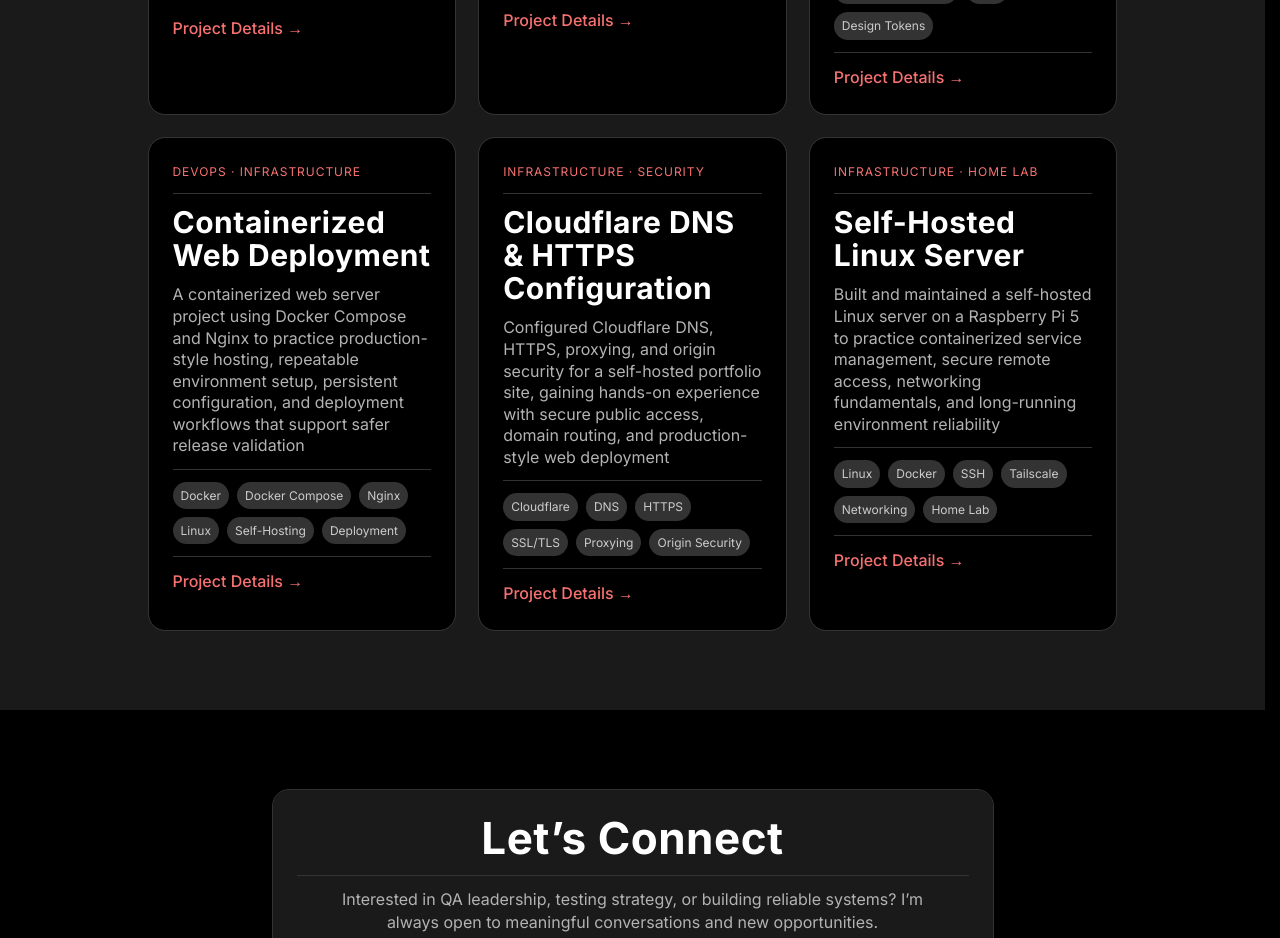
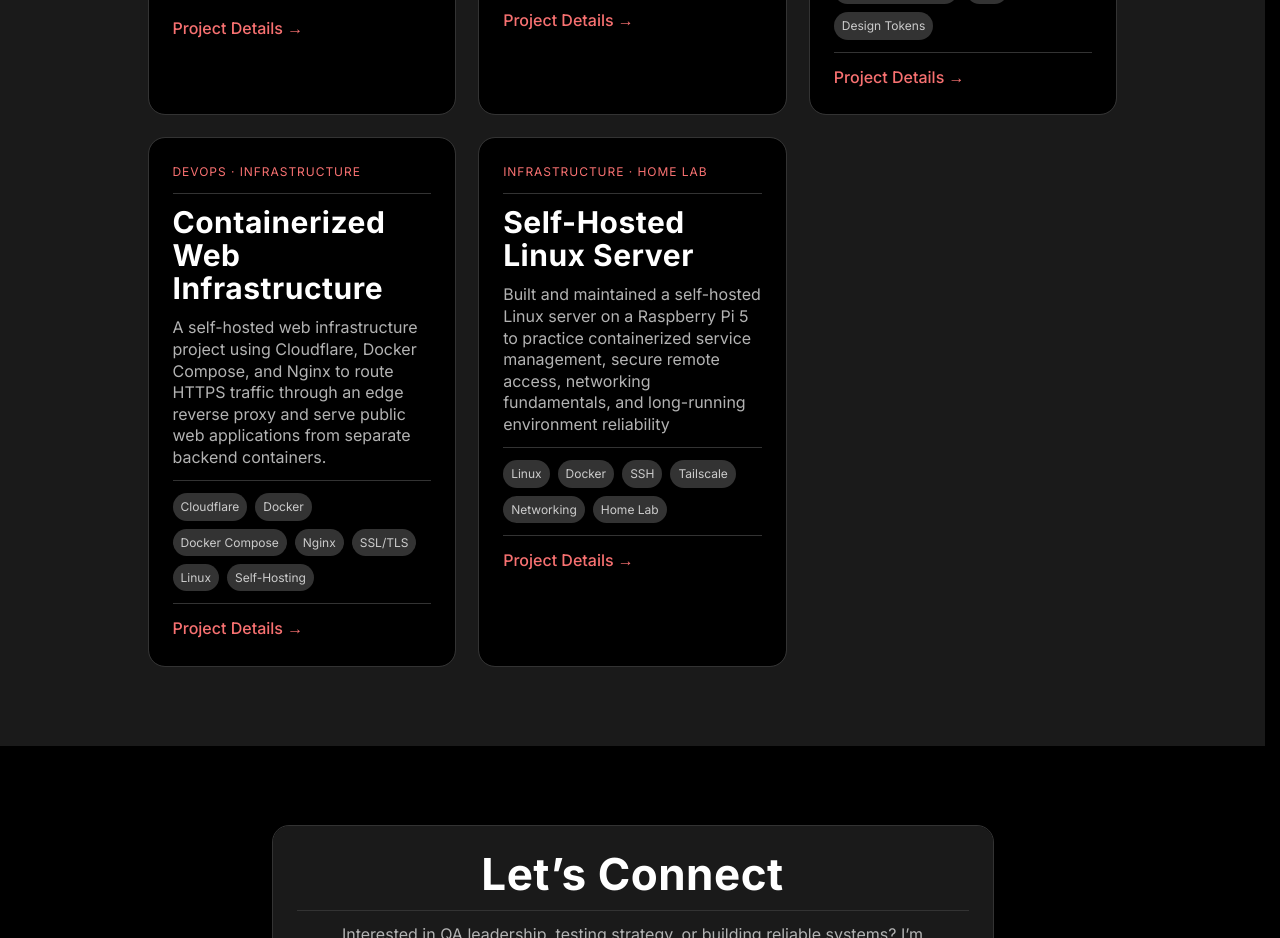
Before and after one commit to Stevenb32/portfolio-site-stevenBorkowskiDev, a React (Vite) app in the folder site/v2-react-tailwind/: page / in a window 1280 px wide. Shown: the part 3520-4458 px from the top of the page. Built offline with nearby package versions, Linux system fonts and the light colour scheme.

Commit message:
combine proects

```diff
--- a/site/v2-react-tailwind/src/data/projectPages.js
+++ b/site/v2-react-tailwind/src/data/projectPages.js
@@ -152,45 +152,103 @@ export const projectPages = [
   {
     id: "dockerized-nginx",
     categories: ["DevOps", "Infrastructure"],
-    title: "Containerized Web Deployment",
-
+    title: "Containerized Web Infrastructure",
     cards: [
       {
         id: "overview",
         title: "Overview",
         paragraphs: [
-          "This project focuses on running a production-style Nginx web server inside a Docker container to serve a static portfolio site from a self-hosted environment. The goal was to move beyond local development servers and deploy a real, long-running web service.",
-          "Nginx is containerized using Docker Compose, with configuration and site files mounted as volumes. This allows the web server to be updated, restarted, or rebuilt without losing configuration or site content, mirroring real-world deployment patterns.",
+          "This project is the self-hosted web infrastructure layer behind my public portfolio site and related web applications. I built it to move beyond local development and practice how real public web traffic is routed, secured, containerized, and served from a long-running Linux environment.",
+          "The setup uses Cloudflare for DNS, HTTPS, and edge proxying, with Docker Compose and Nginx running on my self-hosted server. Public traffic flows through Cloudflare to an Nginx edge reverse proxy container, which then routes requests to separate backend containers that serve static sites and application services.",
+        ],
+      },
+      {
+        id: "architecture",
+        title: "Architecture",
+        paragraphs: [
+          "I separated the deployment into clear infrastructure layers instead of running everything through one basic web server. The edge Nginx container handles public routing, HTTPS configuration, domain redirects, and reverse proxy behavior, while backend containers are responsible for serving the actual site or application content.",
+          "This structure makes the environment easier to understand and extend. The portfolio site can be served from one backend container, while additional projects such as TaskTracker can be routed through their own frontend and API containers under separate subdomains.",
+        ],
+      },
+      {
+        id: "cloudflare-https",
+        title: "Cloudflare & HTTPS",
+        paragraphs: [
+          "Cloudflare acts as the public entry point for the domain. I configured DNS records, proxying, HTTPS behavior, and origin certificate usage so traffic is routed through Cloudflare before reaching my self-hosted server.",
+          "This gave me hands-on experience with domain routing, SSL/TLS concepts, edge-to-origin communication, HTTP-to-HTTPS redirects, certificate behavior, and the practical tradeoffs involved in safely exposing a home-hosted service to the internet.",
+        ],
+      },
+      {
+        id: "containerized-nginx",
+        title: "Containerized Nginx",
+        paragraphs: [
+          "Nginx is managed with Docker Compose so the web infrastructure can be defined as repeatable services instead of manually configured processes. The Compose setup defines container names, ports, restart behavior, Docker networking, mounted configuration files, mounted certificate files, and backend service boundaries.",
+          "Using mounted configuration and site files allows me to update routing rules, certificates, and static content without baking those changes directly into a custom image. This helped me practice a more maintainable deployment style where infrastructure configuration, application files, and runtime containers have clear responsibilities.",
         ],
       },
       {
         id: "highlights",
         title: "Highlights",
         bullets: [
-          "Deployed an Nginx web server as a Docker container for consistent, repeatable hosting.",
-          "Used Docker Compose to define ports, volumes, and restart behavior.",
-          "Mounted site files and Nginx configuration as persistent volumes.",
-          "Separated edge traffic handling (Cloudflare) from the origin web server.",
-          "Enabled safe iteration on site content without rebuilding the container image.",
-          "Gained hands-on experience with container lifecycle management and troubleshooting.",
+          "Configured Cloudflare DNS, HTTPS, proxying, and origin certificate behavior for a self-hosted public domain.",
+          "Built an Nginx edge reverse proxy container to handle public routing, HTTPS redirects, canonical domain redirects, and subdomain routing.",
+          "Served the portfolio site from a separate backend Nginx container instead of combining edge routing and static file serving into one service.",
+          "Used Docker Compose to define ports, volumes, restart behavior, container names, and shared Docker networking.",
+          "Mounted Nginx configuration, Cloudflare certificates, and site files into containers to keep runtime services easier to update and inspect.",
+          "Extended the same routing pattern to support additional hosted projects, including a public frontend and API for TaskTracker.",
+          "Gained hands-on troubleshooting experience with DNS behavior, TLS configuration, reverse proxy routing, Docker networking, and long-running self-hosted services.",
         ],
       },
       {
         id: "tech-stack",
         title: "Tech Stack",
-        technologies: ["Docker", "Docker Compose", "Nginx", "Linux", "Self-Hosting", "Deployment"],
+        technologies: ["Cloudflare", "DNS", "SSL/TLS", "Docker", "Docker Compose", "Nginx", "Linux", "Self-Hosting"],
       },
     ],
+    links: [{ id: "home", label: "← Back to projects", href: "/#projects", type: "anchor" }],
+  },
+  // {
+  //   id: "dockerized-nginx",
+  //   categories: ["DevOps", "Infrastructure"],
+  //   title: "Containerized Web Deployment",
 
-    links: [
-      {
-        id: "home",
-        label: "← Back to projects",
-        href: "/#projects",
-        type: "anchor",
-      },
-    ],
-  },
+  //   cards: [
+  //     {
+  //       id: "overview",
+  //       title: "Overview",
+  //       paragraphs: [
+  //         "This project focuses on running a production-style Nginx web server inside a Docker container to serve a static portfolio site from a self-hosted environment. The goal was to move beyond local development servers and deploy a real, long-running web service.",
+  //         "Nginx is containerized using Docker Compose, with configuration and site files mounted as volumes. This allows the web server to be updated, restarted, or rebuilt without losing configuration or site content, mirroring real-world deployment patterns.",
+  //       ],
+  //     },
+  //     {
+  //       id: "highlights",
+  //       title: "Highlights",
+  //       bullets: [
+  //         "Deployed an Nginx web server as a Docker container for consistent, repeatable hosting.",
+  //         "Used Docker Compose to define ports, volumes, and restart behavior.",
+  //         "Mounted site files and Nginx configuration as persistent volumes.",
+  //         "Separated edge traffic handling (Cloudflare) from the origin web server.",
+  //         "Enabled safe iteration on site content without rebuilding the container image.",
+  //         "Gained hands-on experience with container lifecycle management and troubleshooting.",
+  //       ],
+  //     },
+  //     {
+  //       id: "tech-stack",
+  //       title: "Tech Stack",
+  //       technologies: ["Docker", "Docker Compose", "Nginx", "Linux", "Self-Hosting", "Deployment"],
+  //     },
+  //   ],
+
+  //   links: [
+  //     {
+  //       id: "home",
+  //       label: "← Back to projects",
+  //       href: "/#projects",
+  //       type: "anchor",
+  //     },
+  //   ],
+  // },
   {
     id: "cloudflare-dns-security",
     categories: ["Infrastructure", "Security"],
--- a/site/v2-react-tailwind/src/data/projects.js
+++ b/site/v2-react-tailwind/src/data/projects.js
@@ -58,35 +58,37 @@ export const projectItems = [
   {
     id: "dockerized-nginx",
     categories: ["DevOps", "Infrastructure"],
-    title: "Containerized Web Deployment",
+    title: "Containerized Web Infrastructure",
     description:
-      "A containerized web server project using Docker Compose and Nginx to practice production-style hosting, repeatable environment setup, persistent configuration, and deployment workflows that support safer release validation",
-    tech: ["Docker", "Docker Compose", "Nginx", "Linux", "Self-Hosting", "Deployment"],
-    links: [
-      {
-        id: "details",
-        label: "Project Details →",
-        href: "/projects/dockerized-nginx/",
-        type: "route",
-      },
-    ],
+      "A self-hosted web infrastructure project using Cloudflare, Docker Compose, and Nginx to route HTTPS traffic through an edge reverse proxy and serve public web applications from separate backend containers.",
+    tech: ["Cloudflare", "Docker", "Docker Compose", "Nginx", "SSL/TLS", "Linux", "Self-Hosting"],
+    links: [{ id: "details", label: "Project Details →", href: "/projects/dockerized-nginx/", type: "route" }],
   },
-  {
-    id: "cloudflare-dns-security",
-    categories: ["Infrastructure", "Security"],
-    title: "Cloudflare DNS & HTTPS Configuration",
-    description:
-      "Configured Cloudflare DNS, HTTPS, proxying, and origin security for a self-hosted portfolio site, gaining hands-on experience with secure public access, domain routing, and production-style web deployment",
-    tech: ["Cloudflare", "DNS", "HTTPS", "SSL/TLS", "Proxying", "Origin Security"],
-    links: [
-      {
-        id: "details",
-        label: "Project Details →",
-        href: "/projects/cloudflare-dns-security/",
-        type: "route",
-      },
-    ],
-  },
+  // {
+  //   id: "dockerized-nginx",
+  //   categories: ["DevOps", "Infrastructure"],
+  //   title: "Containerized Web Infrastructure",
+  //   description:
+  //     "A Docker-based Nginx deployment layer for my public portfolio site, using an edge reverse proxy, HTTPS routing, Cloudflare origin certificates, and separate backend containers for serving static web content.",
+  //   tech: ["Docker", "Docker Compose", "Nginx", "Linux", "Cloudflare", "Self-Hosting"],
+  //   links: [{ id: "details", label: "Project Details →", href: "/projects/dockerized-nginx/", type: "route" }],
+  // },
+  // {
+  //   id: "cloudflare-dns-security",
+  //   categories: ["Infrastructure", "Security"],
+  //   title: "Cloudflare DNS & HTTPS Configuration",
+  //   description:
+  //     "Configured Cloudflare DNS, HTTPS, proxying, and origin security for a self-hosted portfolio site, gaining hands-on experience with secure public access, domain routing, and production-style web deployment",
+  //   tech: ["Cloudflare", "DNS", "HTTPS", "SSL/TLS", "Proxying", "Origin Security"],
+  //   links: [
+  //     {
+  //       id: "details",
+  //       label: "Project Details →",
+  //       href: "/projects/cloudflare-dns-security/",
+  //       type: "route",
+  //     },
+  //   ],
+  // },
   {
     id: "raspberry-pi-home-server",
     categories: ["Infrastructure", "Home Lab"],
```
